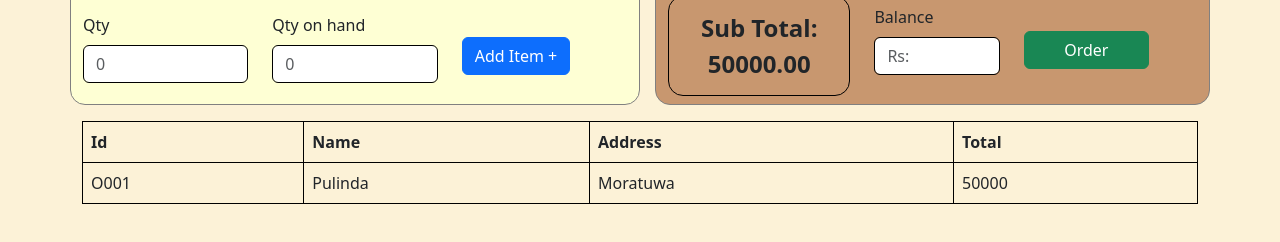
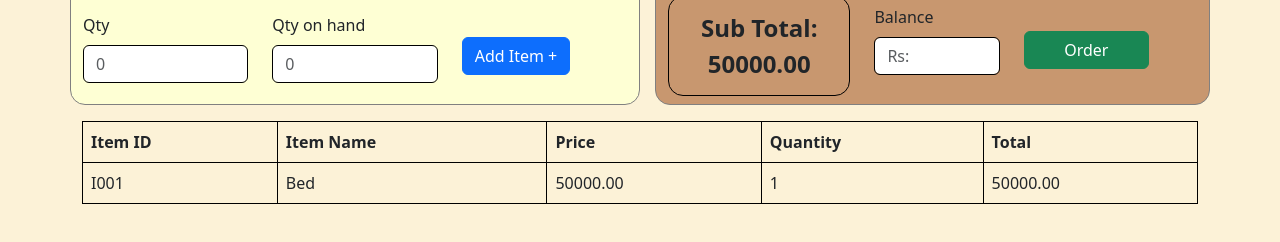
Before and after one commit to Puliya99/Assignment_06, a plain HTML site: page order_form.html in a window 1280 px wide. Shown: the part 440-682 px from the top of the page. Drawn offline with Linux system fonts and the light colour scheme; files whose address does not match are found by name.

Commit message:
update ui

```diff
--- a/order_form.html
+++ b/order_form.html
@@ -133,19 +133,21 @@
             <div class="col">
                 <table class="table table-bordered">
                     <thead>
-                        <th>Id</th>
-                        <th>Name</th>
-                        <th>Address</th>
-                        <th>Total</th>
+                    <th>Item ID</th>
+                    <th>Item Name</th>
+                    <th>Price</th>
+                    <th>Quantity</th>
+                    <th>Total</th>
                     </thead>
 
                     <tbody>
-                        <tr>
-                            <td>O001</td>
-                            <td>Pulinda</td>
-                            <td>Moratuwa</td>
-                            <td>50000</td>
-                        </tr>
+                    <tr>
+                        <td>I001</td>
+                        <td>Bed</td>
+                        <td>50000.00</td>
+                        <td>1</td>
+                        <td>50000.00</td>
+                    </tr>
                     </tbody>
                 </table>
             </div>
```
Also changed, not shown: assests/css/index.css (+3 -29 lines).
